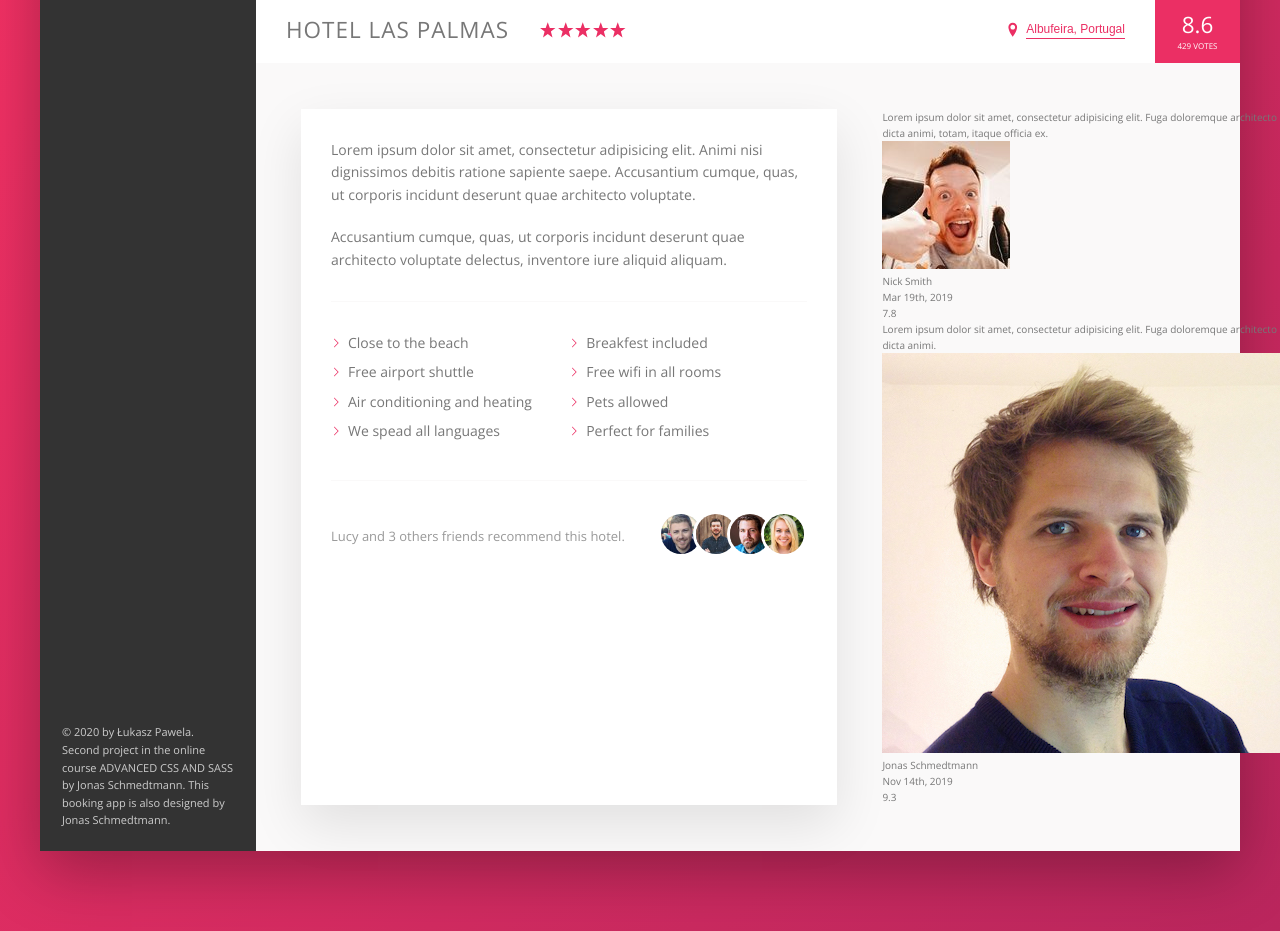
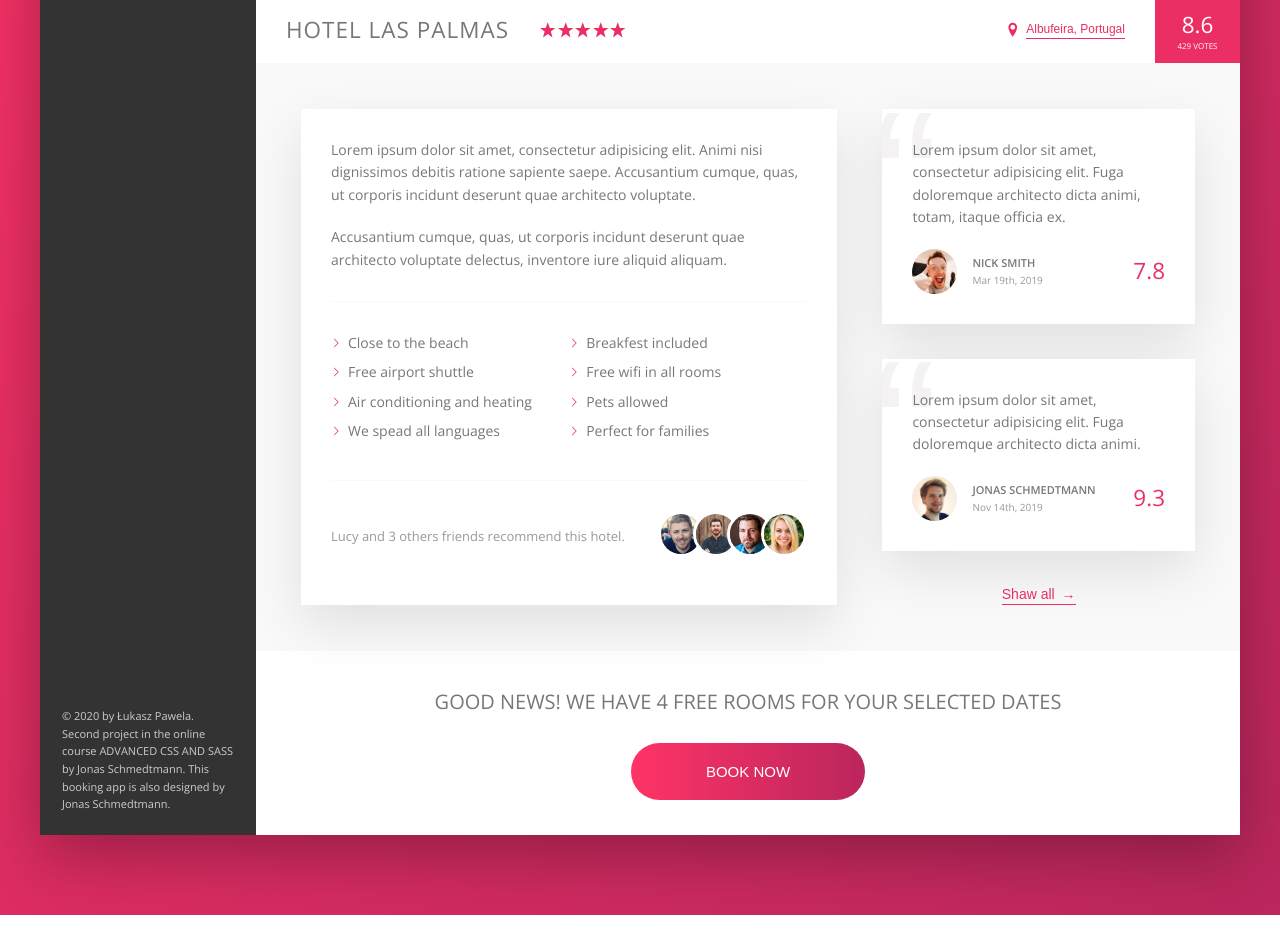
Before and after one commit to Enbeka/Trillo, a website: page index.html in a window 1280 px wide. Shown: the part 538-1469 px from the top of the page. Drawn offline with nearby package versions, Linux system fonts and the light colour scheme.

Commit message:
finish webpage for desktop

```diff
--- a/index.html
+++ b/index.html
@@ -164,8 +164,8 @@
                                     <div class="review__user-box">
                                         <p class="review__user-name">Nick Smith</p>
                                         <p class="review__user-date">Mar 19th, 2019</p>
-                                        <div class="review__rating">7.8</div>
                                     </div>
+                                    <div class="review__rating">7.8</div>
                                 </figcaption>
                             </figure>
                             <figure class="review">
@@ -177,14 +177,20 @@
                                     <div class="review__user-box">
                                         <p class="review__user-name">Jonas Schmedtmann</p>
                                         <p class="review__user-date">Nov 14th, 2019</p>
-                                        <div class="review__rating">9.3</div>
                                     </div>
+                                    <div class="review__rating">9.3</div>
                                 </figcaption>
                             </figure>
+                            <button class="btn-inline">Shaw all <span>&rarr;</span></button>
                         </div>
                     </div>
-
-
+                    <div class="cta">
+                        <h2 class="cta__book-now">Good news! we have 4 free rooms for your selected dates</h2>
+                        <button class="btn">
+                            <span class="btn__visible">Book now</span>
+                            <span class="btn__invisible">Only 4 rooms left</span>
+                        </button>
+                    </div>
                 </main>
             </div>
         </div>
--- a/sass/_components.scss
+++ b/sass/_components.scss
@@ -282,8 +282,18 @@
     cursor: pointer;
     transition: .2s;
 
+    & span{
+        margin-left: 3px;
+        transition: margin-left .2s;
+
+    }
+
     &:hover{
         color: var(--color-grey-dark-1);
+
+        span{
+            margin-left: 1rem;
+        }
     }
 
     &:focus{
@@ -383,34 +393,124 @@
 // REVIEWS
 
 .review{
-
+        background-color: #fff;
+        box-shadow: var(--shadow-light);
+        padding: 3rem;
+        margin-bottom: 3.5rem;
+        position: relative;
+        overflow: hidden;
 
     &__text{
-
+        margin-bottom: 2rem;
+        position: relative;
+        z-index: 1;
     }
 
     &__user{
+        display: flex;
+        align-items: center;
 
     }
 
     &__photo{
-
+        height: 4.5rem;
+        width: 4.5rem;
+        border-radius: 50%;
+        margin-right: 1.5rem;
     }
 
     &__user-box{
-
+        margin-right: auto;
     }
 
     &__user-name{
-
+        font-size: 1.1rem;
+        font-weight: 600;
+        text-transform: uppercase;
     }
 
     &__user-date{
-
+        font-size: 1rem;
+        color: var(--color-grey-dark-3)
     }
 
     &__rating{
+        color: var(--color-primary);
+        font-size:2.25rem;
+        font-weight: 300;
+    }
 
+    &::before{
+        content: "\201C";
+        position: absolute;
+        top: -2.75rem;
+        left: -1rem;
+        line-height: 1;
+        color: var(--color-grey-light-2);
+        font-size: 20rem;
+        font-family: sans-serif;
+    }
+}
+
+///////////////////////////////////////////
+// CALL TO ACTION
+
+.cta{
+    padding: 3.5rem 0;
+    text-align:center;
+
+    &__book-now{
+        font-size: 2rem;
+        font-weight: 300;
+        text-transform: uppercase;
+        margin-bottom: 2.5rem;
+    }
+}
+
+///////////////////////////////////////////
+// Button
+
+.btn{
+    font-size: 1.5rem;
+    font-weight: 300;
+    text-transform: uppercase;
+    border: none;
+    border-radius: 100px;
+    background-image: linear-gradient(to right,var(--color-primary-light), var(--color-primary-dark));
+    color: #fff;
+    position: relative;
+    overflow: hidden;
+    cursor: pointer;
+
+    &:focus{
+        outline: none;
+        animation: pulsate 1s infinite;
+    }
+
+    & > * {
+        display: inline-block;
+        height: 100%;
+        width: 100%;
+        transition: .3s;
+    }
+
+    &__visible{
+        padding: 2rem 7.5rem;
+    }
+
+    &__invisible{
+        position: absolute;
+        padding: 2rem 0;
+        left: 0;
+        top: -100%;
+    }
+
+    &:hover{
+        background-image: linear-gradient(to left,var(--color-primary-light), var(--color-primary-dark));
+    }
+
+    &:hover *{
+        transform: translateY(100%);
     }
 
 
--- a/sass/_layout.scss
+++ b/sass/_layout.scss
@@ -35,6 +35,7 @@
 }
 
 .detail{
+    font-size: 1.4rem;
     display: flex;
     padding: 4.5rem;
     background-color: var(--color-grey-light-1);
@@ -42,7 +43,6 @@
 }
 
 .description{
-    font-size: 1.4rem;
     background-color: #fff;
     box-shadow: var(--shadow-light);
     padding: 3rem;
@@ -52,4 +52,7 @@
 
 .user-reviews{
     flex: 1;
+    display: flex;
+    flex-direction: column;
+    align-items: center;
 }
```
Also changed, not shown: css/style.css.
